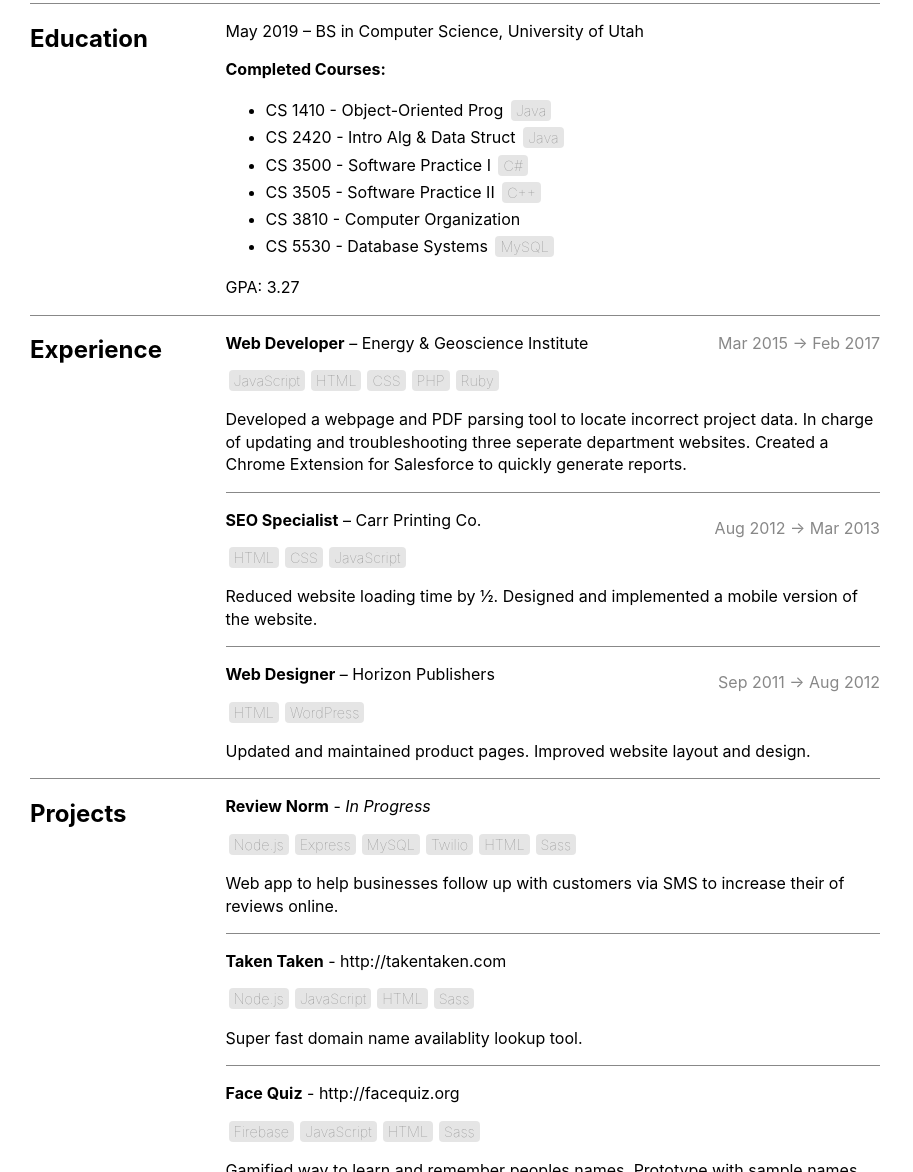
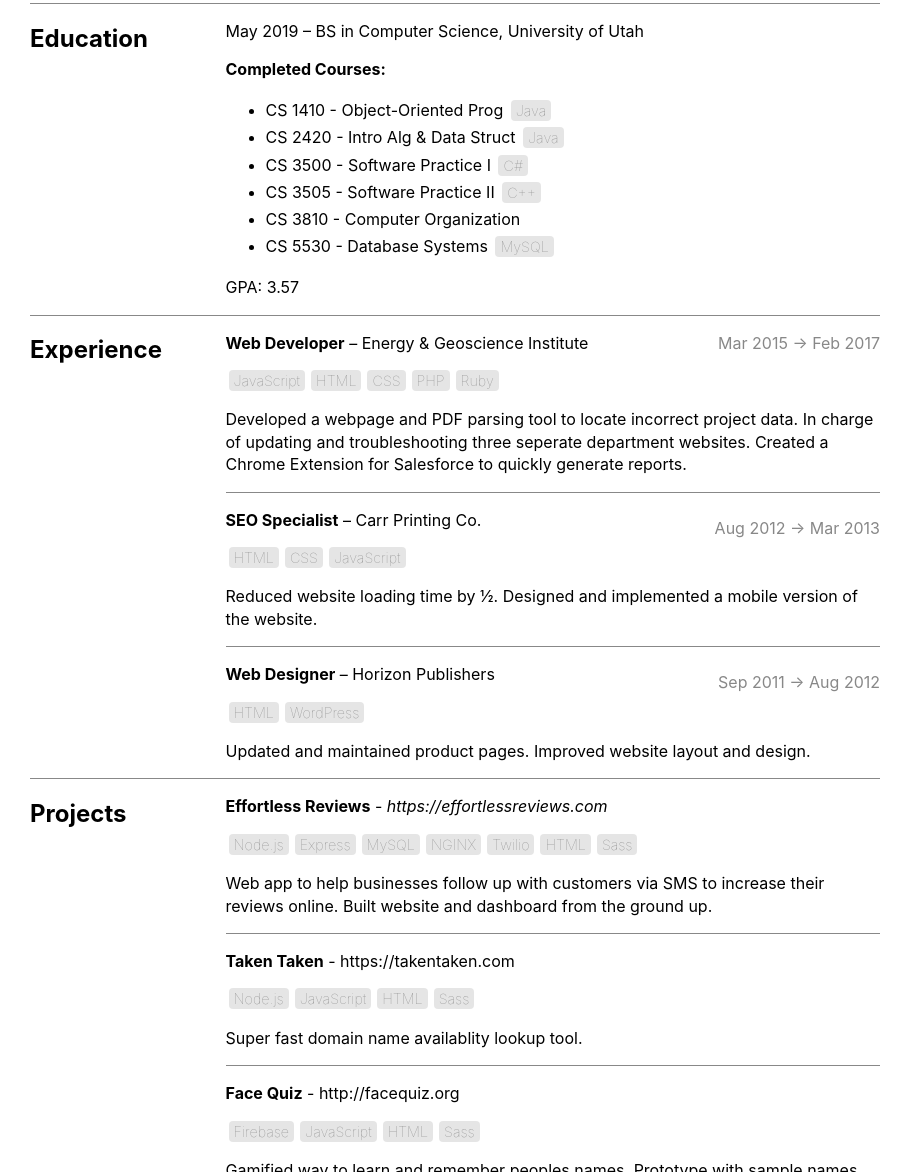
Before and after one commit to dotspencer/resume, a plain HTML site: page index.html in a window 1280 px wide. Shown: the part 109-1281 px from the top of the page, without its empty margins (0-913 px from the left). Drawn offline with Linux system fonts and the light colour scheme.

Commit message:
Updated effortless reviews

```diff
--- a/index.html
+++ b/index.html
@@ -18,7 +18,7 @@
       <li>CS 3810 - Computer Organization</li>
       <li>CS 5530 - Database Systems <t>MySQL</t></li>
     </ul>
-    <p>GPA: 3.27</p>
+    <p>GPA: 3.57</p>
     </div>
   </section>
   <section>
@@ -43,11 +43,11 @@
   <section>
     <h2>Projects</h2>
     <div class="details">
-      <p><b>Review Norm</b> - <i>In Progress</i></p>
-      <p><t>Node.js</t><t>Express</t><t>MySQL</t><t>Twilio</t><t>HTML</t><t>Sass</t></p>
-      <p>Web app to help businesses follow up with customers via SMS to increase their of reviews online.</p>
+      <p><b>Effortless Reviews</b> - <i>https://effortlessreviews.com</i></p>
+      <p><t>Node.js</t><t>Express</t><t>MySQL</t><t>NGINX</t><t>Twilio</t><t>HTML</t><t>Sass</t></p>
+      <p>Web app to help businesses follow up with customers via SMS to increase their reviews online. Built website and dashboard from the ground up.</p>
       <hr>
-      <p><b>Taken Taken</b> - http://takentaken.com</p>
+      <p><b>Taken Taken</b> - https://takentaken.com</p>
       <p><t>Node.js</t><t>JavaScript</t><t>HTML</t><t>Sass</t></p>
       <p>Super fast domain name availablity lookup tool.</p>
       <hr>
--- a/scss/style.scss
+++ b/scss/style.scss
@@ -6,6 +6,9 @@ body {
   background-color: white;
   margin: 30px;
   max-width: 850px;
+  // float: left;
+  // transform: scale(.8);
+  // height: 1;
 }
 h1 {
   float: left;
```
Also changed, not shown: 1 other file.
